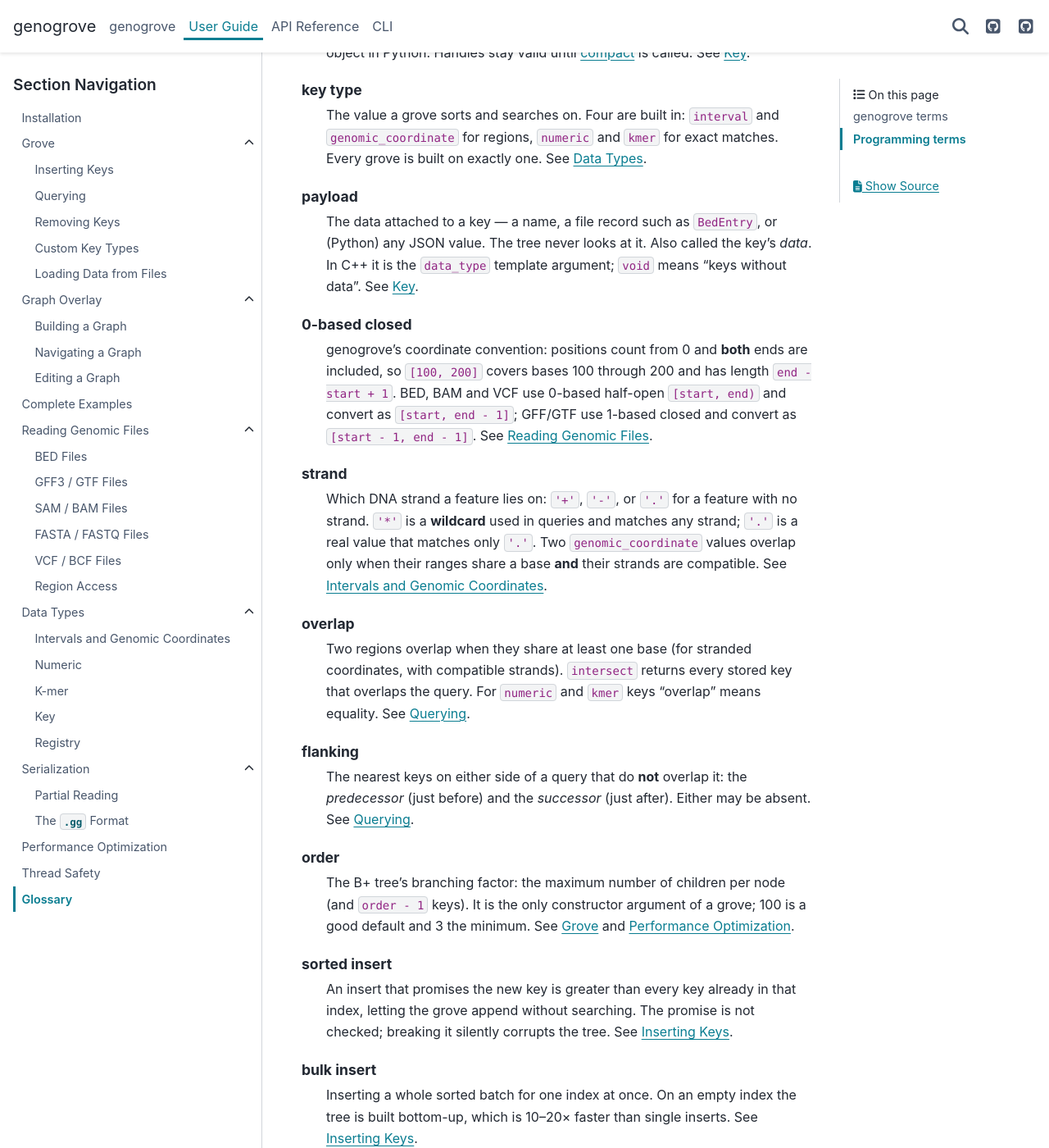
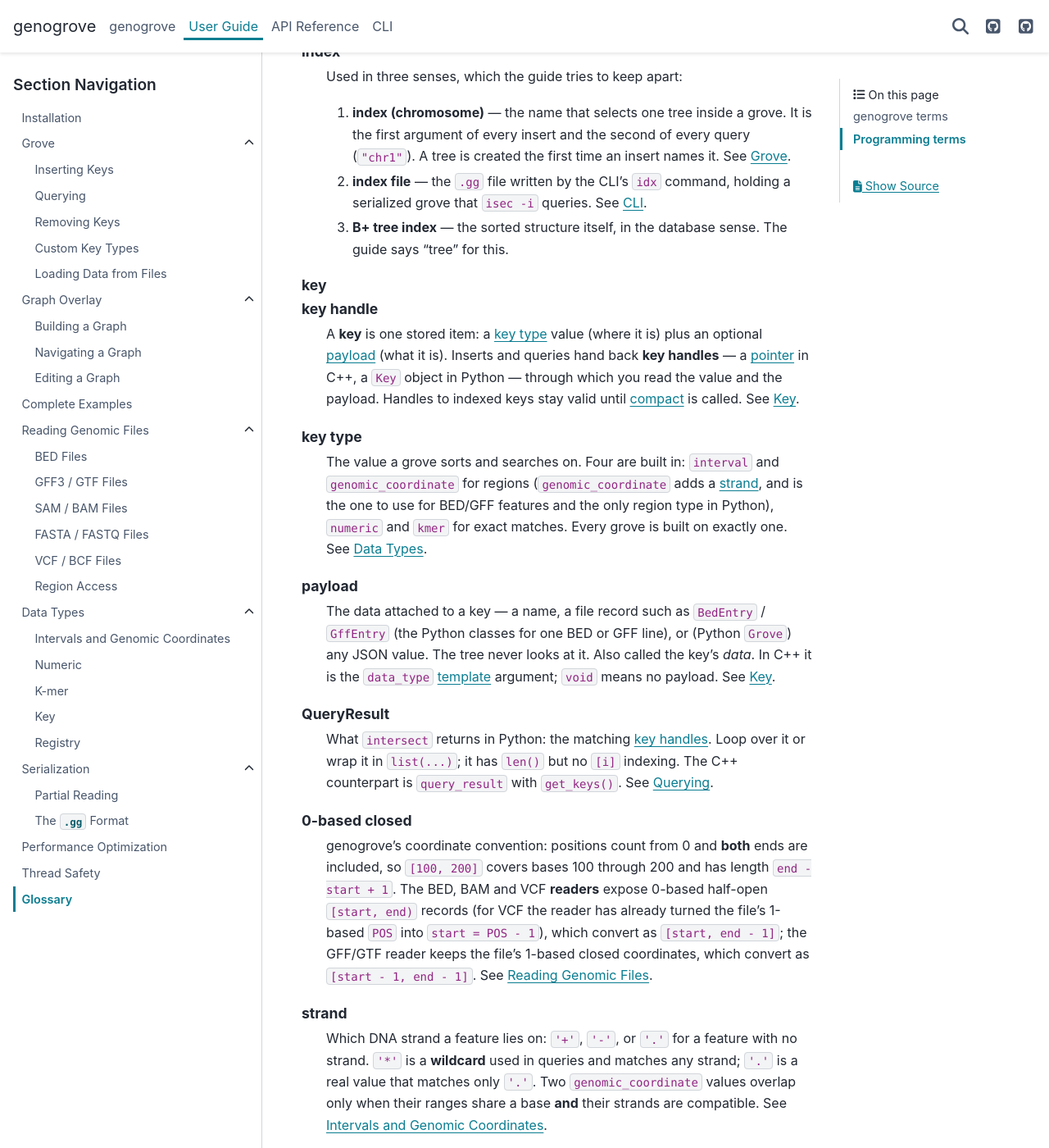
Before and after one commit to genogrove/docs, a Sphinx documentation site: the page built from source/guide/glossary.md, in a window 1280 px wide and 1400 px high, scrolled down 862 px. Shown: the whole window at 82% size. Built offline with Sphinx 7.4.7 and the PyData theme 0.15.4, drawn with Linux system fonts in a browser that asks for light colours; some of the changed text lies outside the part shown.

Commit message:
glossary: apply the PR 262 review fixes
Accuracy: compact invalidates indexed handles only (external keys keep
theirs); the BED/BAM/VCF readers, not the files, are 0-based half-open
(VCF POS is 1-based on disk); B+ tree lookup is logarithmic for the
descent and proportional to the hits for the leaf scan; exception
mapping is three-to-three with TypeError as a bindings-only None check.

Completeness: new entries genogrove/pygenogrove, CLI, key handle
(stacked with key), QueryResult, hop (stacked with seed), deserialize
(stacked with serialization); {term} links for B+ tree, node, template,
pointer, strand at first use; page pointers on interning and eager;
the .gg entry says what deserialize / isec -i / a view can read; grouping
note in the intro; Cytoscape glossed.

````diff
--- a/source/guide/glossary.md
+++ b/source/guide/glossary.md
@@ -2,16 +2,28 @@
 
 Short definitions of the terms the guide uses. Each entry links to the page that explains the
 concept in full. The first group is genogrove's own vocabulary; the second group covers the
-programming terms the C++ and Python tabs rely on.
+programming terms the C++ and Python tabs rely on. Entries are grouped by topic rather than
+alphabetically; use your browser's search to jump to a word.
 
 ## genogrove terms
 
 ```{glossary}
+genogrove
+pygenogrove
+  **genogrove** is the C++ library; **pygenogrove** is its Python package (`pip install
+  pygenogrove`, imported as `pg`). Their version numbers are independent, which is why each guide
+  tab shows the version it documents. See {doc}`installation`.
+
+CLI
+  The `genogrove` command-line program that ships with the C++ library. Its two commands are
+  `idx` (build a `.gg` {term}`index file <index>` from a BED or GFF file) and `isec` (intersect a
+  query file with a BED file or a prebuilt index). See {doc}`/cli`.
+
 grove
-  The central data structure: one B+ tree per {term}`index` (chromosome), holding
+  The central data structure: one {term}`B+ tree` per {term}`index` (chromosome), holding
   {term}`keys <key>` that can be searched by overlap, plus an optional {term}`graph overlay`.
-  In C++ `gst::grove<key_type, data_type, edge_data_type>`; in Python `Grove`, `BedGrove`,
-  `GffGrove`, `NumericGrove` or `KmerGrove`. See {doc}`grove/index`.
+  In C++ it is a {term}`template`, `gst::grove<key_type, data_type, edge_data_type>`; in Python one
+  of `Grove`, `BedGrove`, `GffGrove`, `NumericGrove` or `KmerGrove`. See {doc}`grove/index`.
 
 index
   Used in three senses, which the guide tries to keep apart:
@@ -25,25 +37,37 @@
      "tree" for this.
 
 key
-  One stored item: a {term}`key type` value (where it is) plus an optional {term}`payload` (what it
-  is). Inserts and queries hand back **key handles**: a pointer in C++, a `Key` object in Python.
-  Handles stay valid until {term}`compact` is called. See {doc}`data_types/key`.
+key handle
+  A **key** is one stored item: a {term}`key type` value (where it is) plus an optional
+  {term}`payload` (what it is). Inserts and queries hand back **key handles** — a
+  {term}`pointer` in C++, a `Key` object in Python — through which you read the value and the
+  payload. Handles to indexed keys stay valid until {term}`compact` is called. See
+  {doc}`data_types/key`.
 
 key type
   The value a grove sorts and searches on. Four are built in: `interval` and
-  `genomic_coordinate` for regions, `numeric` and `kmer` for exact matches. Every grove is built on
-  exactly one. See {doc}`data_types/index`.
+  `genomic_coordinate` for regions (`genomic_coordinate` adds a {term}`strand`, and is the one to
+  use for BED/GFF features and the only region type in Python), `numeric` and `kmer` for exact
+  matches. Every grove is built on exactly one. See {doc}`data_types/index`.
 
 payload
-  The data attached to a key — a name, a file record such as `BedEntry`, or (Python) any JSON
-  value. The tree never looks at it. Also called the key's *data*. In C++ it is the `data_type`
-  template argument; `void` means "keys without data". See {doc}`data_types/key`.
+  The data attached to a key — a name, a file record such as `BedEntry` / `GffEntry` (the Python
+  classes for one BED or GFF line), or (Python `Grove`) any JSON value. The tree never looks at
+  it. Also called the key's *data*. In C++ it is the `data_type` {term}`template` argument;
+  `void` means no payload. See {doc}`data_types/key`.
+
+QueryResult
+  What `intersect` returns in Python: the matching {term}`key handles <key>`. Loop over it or
+  wrap it in `list(...)`; it has `len()` but no `[i]` indexing. The C++ counterpart is
+  `query_result` with `get_keys()`. See {doc}`grove/querying`.
 
 0-based closed
   genogrove's coordinate convention: positions count from 0 and **both** ends are included, so
-  `[100, 200]` covers bases 100 through 200 and has length `end - start + 1`. BED, BAM and VCF
-  use 0-based half-open `[start, end)` and convert as `[start, end - 1]`; GFF/GTF use 1-based
-  closed and convert as `[start - 1, end - 1]`. See {doc}`io/index`.
+  `[100, 200]` covers bases 100 through 200 and has length `end - start + 1`. The BED, BAM and
+  VCF **readers** expose 0-based half-open `[start, end)` records (for VCF the reader has already
+  turned the file's 1-based `POS` into `start = POS - 1`), which convert as `[start, end - 1]`;
+  the GFF/GTF reader keeps the file's 1-based closed coordinates, which convert as
+  `[start - 1, end - 1]`. See {doc}`io/index`.
 
 strand
   Which DNA strand a feature lies on: `'+'`, `'-'`, or `'.'` for a feature with no strand.
@@ -61,14 +85,15 @@
   before) and the *successor* (just after). Either may be absent. See {doc}`grove/querying`.
 
 order
-  The B+ tree's branching factor: the maximum number of children per node (and `order - 1` keys).
-  It is the only constructor argument of a grove; 100 is a good default and 3 the minimum. See
-  {doc}`grove/index` and {doc}`performance`.
+  The {term}`B+ tree`'s branching factor: the maximum number of children per {term}`node` (and
+  `order - 1` keys). It is the only argument when creating a grove (`Grove(100)`); 100 is a good
+  default and 3 the minimum. See {doc}`grove/index` and {doc}`performance`.
 
 sorted insert
-  An insert that promises the new key is greater than every key already in that index, letting
-  the grove append without searching. The promise is not checked; breaking it silently corrupts
-  the tree. See {doc}`grove/inserting`.
+  An insert that promises the new key is greater than every key already in that index (for
+  regions: starts at or after them, by the key type's own ordering), letting the grove append
+  without searching. The promise is not checked; breaking it silently corrupts the tree. See
+  {doc}`grove/inserting`.
 
 bulk insert
   Inserting a whole sorted batch for one index at once. On an empty index the tree is built
@@ -76,7 +101,8 @@
 
 compact
   Rebuilding a grove's key storage after removals so it holds only live keys. It invalidates
-  **every** key handle obtained before. See {doc}`grove/removing`.
+  **every indexed** key handle obtained before; handles to {term}`external keys <external key>`
+  stay valid. See {doc}`grove/removing`.
 
 graph overlay
   Optional directed edges between the keys of a grove, which may cross chromosomes and carry their
@@ -97,30 +123,39 @@
   `intersect` or `flanking`. Used for things that have no position, such as a transcription
   factor or a sample. See {doc}`graph/building`.
 
+hop
 seed
-  In the CLI's `isec --hops`, an interval that overlaps the query and from which the edge walk
-  starts. See {doc}`/cli`.
+  In the {term}`CLI`'s `isec --hops N`, a **seed** is an interval that overlaps the query, and a
+  **hop** is one edge followed from it; `--hops 2` reports everything within two edges of a seed.
+  See {doc}`/cli`.
 
 registry
-  A process-wide table that turns a repeated value (a sample name, a gene symbol) into a small
-  integer ID, so keys can store the ID instead of the string. Called *interning*. C++ has one
-  registry per template instantiation; Python has a single `Registry`. See {doc}`data_types/registry`.
+  A table, shared by the whole program, that turns a repeated value (a sample name, a gene symbol)
+  into a small integer ID, so keys can store the ID instead of the string. Called *interning*.
+  C++ has one registry per combination of key and payload type; Python has a single `Registry`
+  with string keys and JSON payloads. See {doc}`data_types/registry`.
 
 interning
-  Storing a value once in a {term}`registry` and referring to it by its ID everywhere else.
+  Storing a value once in a {term}`registry` and referring to it by its ID everywhere else. See
+  {doc}`data_types/registry`.
 
 k-mer
   A DNA sequence of fixed length *k*, here up to 32 bases packed two bits per base. The `kmer`
   key type makes a grove a k-mer set or counter. See {doc}`data_types/kmer`.
 
 serialization
-  Writing a grove to a file and reading it back, so the data is parsed and inserted only once.
-  The file is a compressed binary and by convention has the `.gg` extension. See
-  {doc}`serialization/index`.
+deserialize
+  **Serialization** is writing a grove to a file so the data is parsed and inserted only once;
+  **deserialize** is the call that reads such a file back into a new grove (`Grove.deserialize(path)`
+  in Python, the static `grove::deserialize(stream)` in C++). The file is a compressed binary and
+  by convention has the `.gg` extension. See {doc}`serialization/index`.
 
 .gg file
-  A serialized grove. A file written by `serialize` is a bare grove stream; one written by the
-  CLI's `idx` has a 12-byte header in front of the same stream. See {doc}`serialization/format`.
+  A serialized grove. A file written by `serialize` is the bare grove bytes; one written by the
+  {term}`CLI`'s `idx` has a 12-byte header in front of the same bytes. `deserialize` cannot read
+  an `idx` file directly (the header is in the way), and `isec -i` cannot read a `serialize` file
+  (it expects the header); a {term}`view` can read either when told where the grove bytes start.
+  See {doc}`serialization/format`.
 
 format version
   The version of the `.gg` layout, currently 0.3. A genogrove build reads exactly one format;
@@ -133,11 +168,12 @@
 
 eager
   Loading or building the whole grove in memory, as `deserialize` does — in contrast to a
-  {term}`view`.
+  {term}`view`. See {doc}`serialization/partial_reading`.
 
 SIF
-  Simple Interaction Format, a tab-separated text format read by Cytoscape. A grove can be
-  exported to it for visualisation. See {doc}`serialization/format`.
+  Simple Interaction Format, a tab-separated text format read by Cytoscape (a network
+  visualisation program). A grove can be exported to it to look at its tree and graph. See
+  {doc}`serialization/format`.
 ```
 
 ## Programming terms
@@ -145,9 +181,10 @@
 ```{glossary}
 B+ tree
   The sorted, balanced tree a grove is built on. Values sit in the bottom row of **leaf** nodes,
-  linked left to right; the **internal** nodes above only route a search. Looking up a region
-  walks one path from the root to a leaf, so the cost grows with the logarithm of the number of
-  keys, not with the number itself.
+  linked left to right; the **internal** nodes above only route a search. Finding the first
+  candidate for a region walks one path from the root to a leaf, so that step grows with the
+  logarithm of the number of keys, not with the number itself; the query then reads along the
+  leaves for as long as they still overlap, so a wide query costs in proportion to its hits.
 
 node
   One block of a B+ tree holding up to `order - 1` keys. A *leaf* holds the stored keys; an
@@ -210,9 +247,10 @@
 
 exception
   How an error is reported: the operation stops and an error object travels up to the nearest
-  handler. C++ throws `std::invalid_argument` (bad argument), `std::out_of_range` (unknown ID),
-  `std::runtime_error` (I/O or corrupt data); Python raises `TypeError`, `ValueError`,
-  `IndexError`, `RuntimeError` for the same cases.
+  handler. C++ throws `std::invalid_argument` (bad argument), `std::out_of_range` (unknown ID)
+  and `std::runtime_error` (I/O, corrupt data, a full registry); Python raises `ValueError`,
+  `IndexError` and `RuntimeError` for the same three cases, and additionally `TypeError` when
+  `None` is passed where a key is required.
 
 strong exception guarantee
   If an operation fails, the object is left exactly as it was before the call. `registry::deserialize`
````
